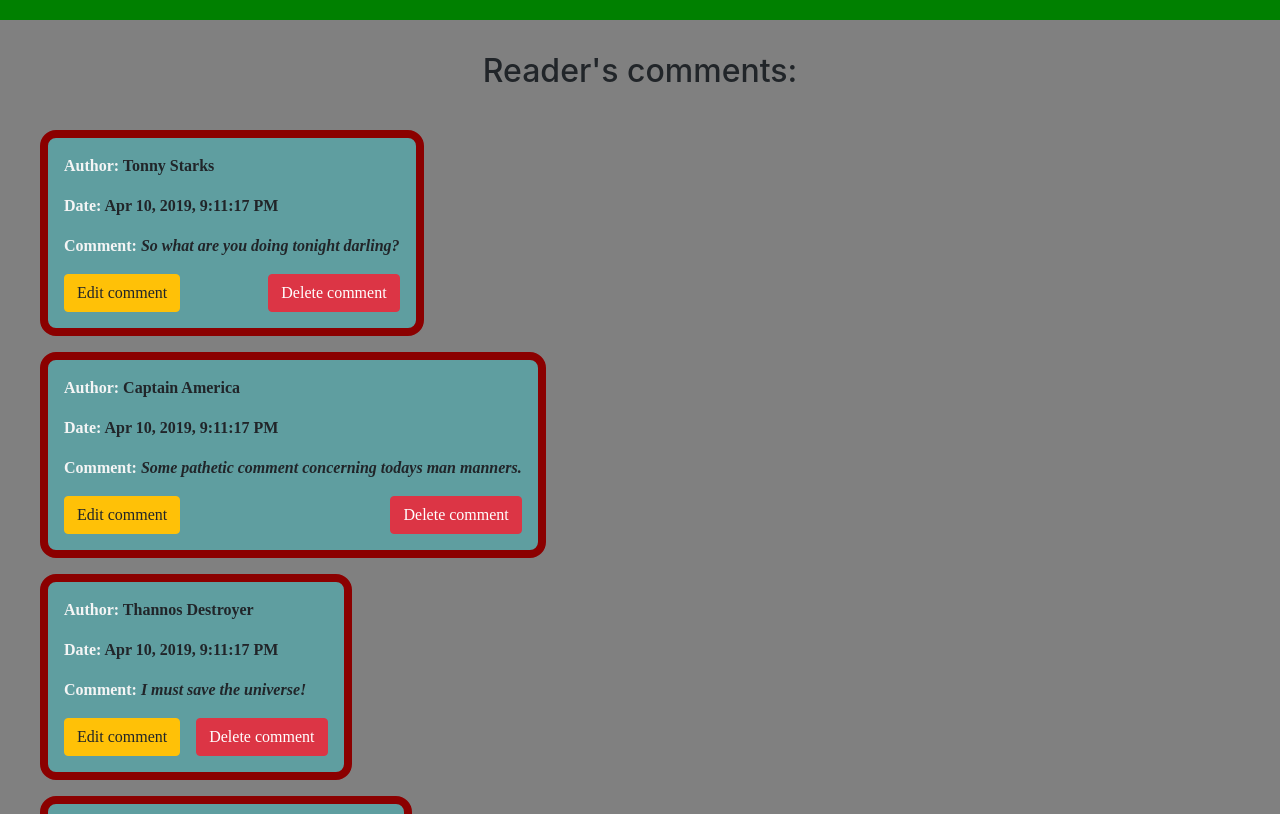
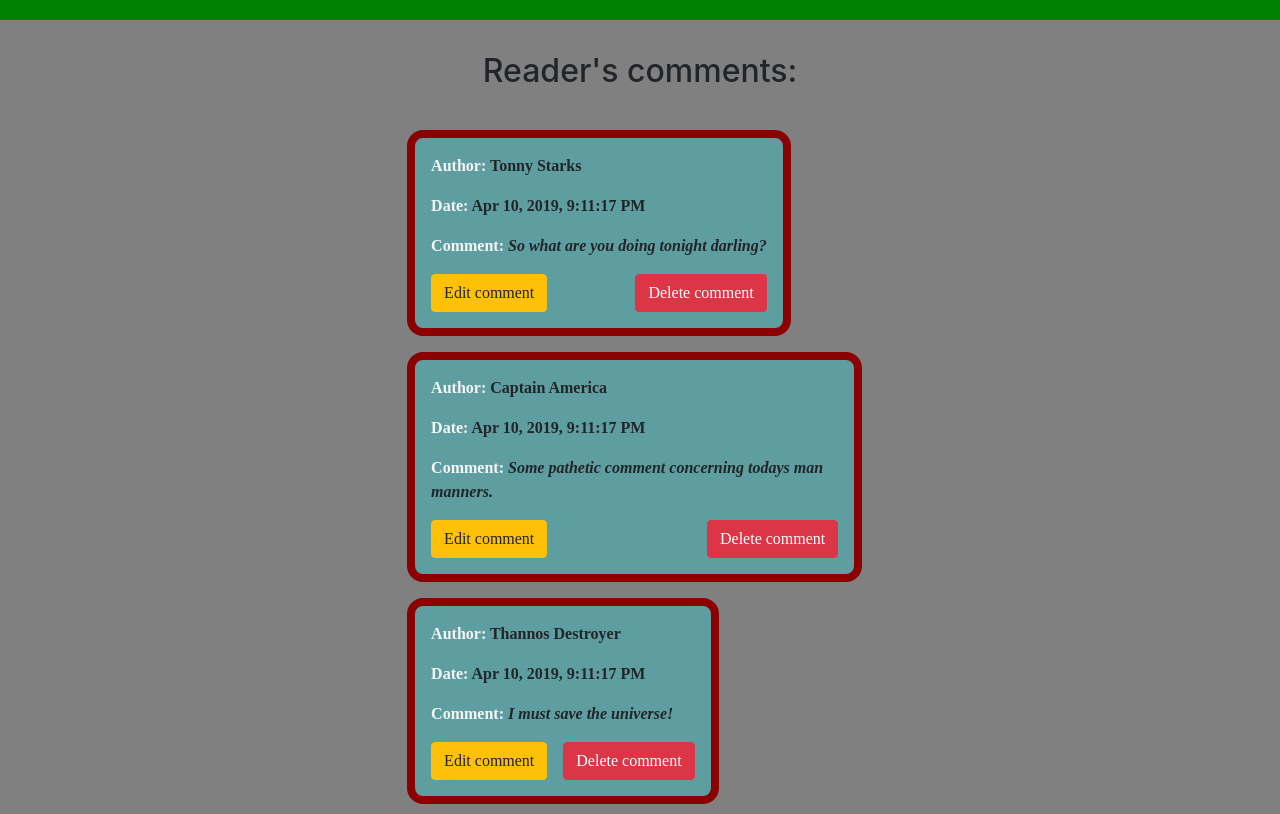
Before and after one commit to ravczar/BIU-LAB3, an Angular app in the folder blog-demo/: page / in a window 1280 px wide. Shown: the part 920-1734 px from the top of the page. Built offline with nearby package versions, Linux system fonts and the light colour scheme.

Commit message:
Last commit

```diff
--- a/blog-demo/src/app/post-comment/post-comment.component.css
+++ b/blog-demo/src/app/post-comment/post-comment.component.css
@@ -22,6 +22,9 @@ div.single-comment {
 }
 ul.comment-list{
     list-style: none;
+    display: inline-block;
+    align-items: center;
+    justify-content: center;
 }
 textarea:invalid,
 input:invalid {
```
